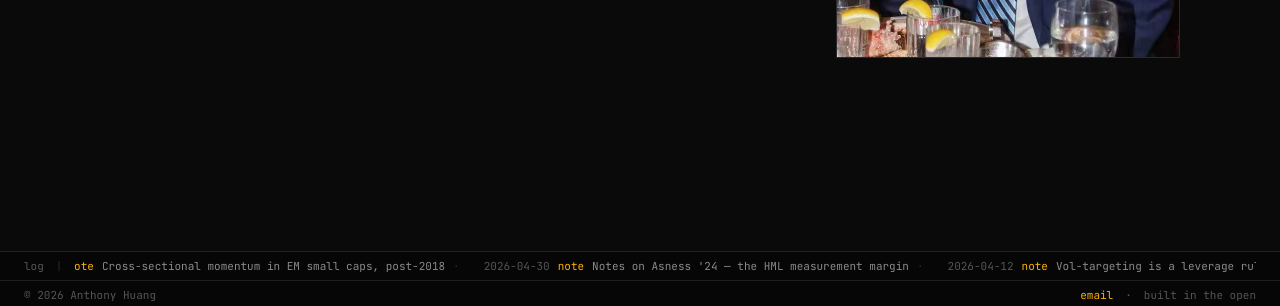
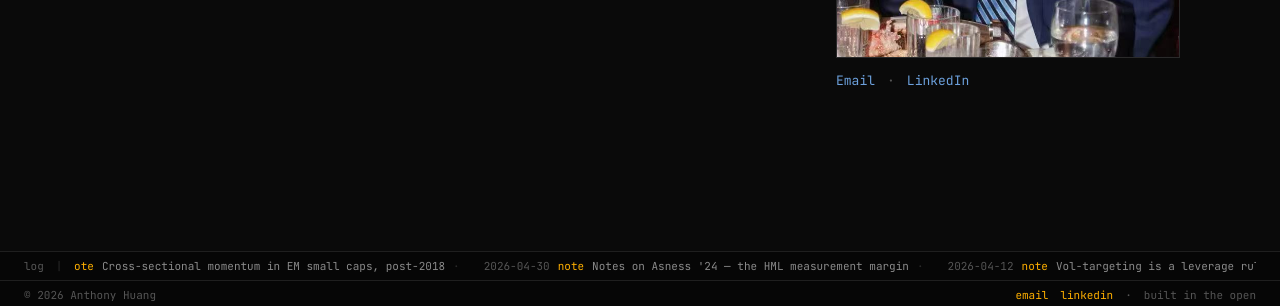
Before and after one commit to quantamentalanalyst/quant_website, a Next.js app: page /bio in a window 1280 px wide. Shown: the part 491-797 px from the top of the page. Built offline with nearby package versions, Linux system fonts and the light colour scheme; no server answers.

Commit message:
bio: add Email + LinkedIn links below photo; set linkedin handle

```diff
--- a/app/bio/page.tsx
+++ b/app/bio/page.tsx
@@ -35,6 +35,28 @@ export default function Bio() {
               className="block h-full w-full object-cover"
             />
           </div>
+          {/* Contact — the links live in the words "Email" / "LinkedIn". */}
+          <div className="mt-3 flex items-center gap-3 font-mono text-[13px]">
+            <a
+              href={`mailto:${site.email}`}
+              className="text-link no-underline hover:opacity-80"
+            >
+              Email
+            </a>
+            {site.handles.linkedin && (
+              <>
+                <span className="text-text-faint">·</span>
+                <a
+                  href={`https://www.linkedin.com/in/${site.handles.linkedin}/`}
+                  target="_blank"
+                  rel="noopener noreferrer"
+                  className="text-link no-underline hover:opacity-80"
+                >
+                  LinkedIn
+                </a>
+              </>
+            )}
+          </div>
         </div>
       </div>
     </div>
--- a/lib/site.ts
+++ b/lib/site.ts
@@ -14,7 +14,7 @@ export const site = {
   handles: {
     github: "", // e.g. "anthonyhuang55555" — used by the research log ticker
     twitter: "", // X handle without the @
-    linkedin: "", // e.g. "anthony-huang"
+    linkedin: "qitonghuang", // linkedin.com/in/<this>
     ssrn: "", // SSRN author id
   },
   // Tickers shown in the top status bar. Add/remove freely. Index symbols use ^.
```
